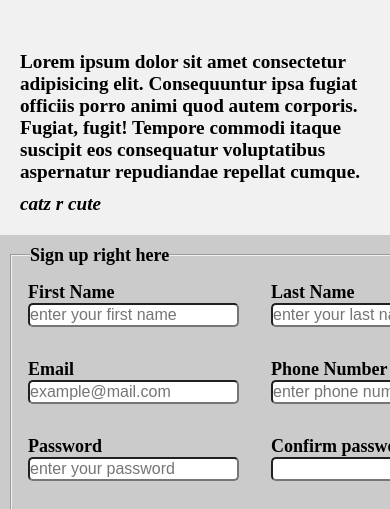
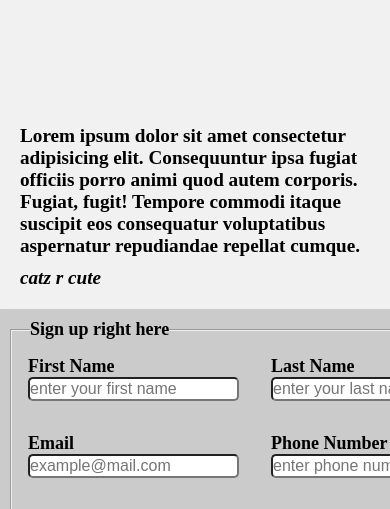
Before and after one commit to amirul360/amirul360.cat_sign_up.github.io, a plain HTML site: page index.html in a window 390 px wide. Shown: the part 846-1355 px from the top of the page. Drawn offline with Linux system fonts and the light colour scheme.

Commit message:
Update index.html
change to position:relative and remove margin-top when 900px n below

```diff
--- a/index.html
+++ b/index.html
@@ -100,7 +100,7 @@
 
             word-wrap: break-word;
     margin: 10px;
-    position: absolute;
+    position: relative;
     margin-right: 8rem;
 
 
@@ -279,7 +279,12 @@ div#desc>article {
 
     margin-right: 0rem;
 }
-        }
+
+        div#desc {
+
+    margin-top: 0rem;
+}
+
 
         </style>
         </head>
```
